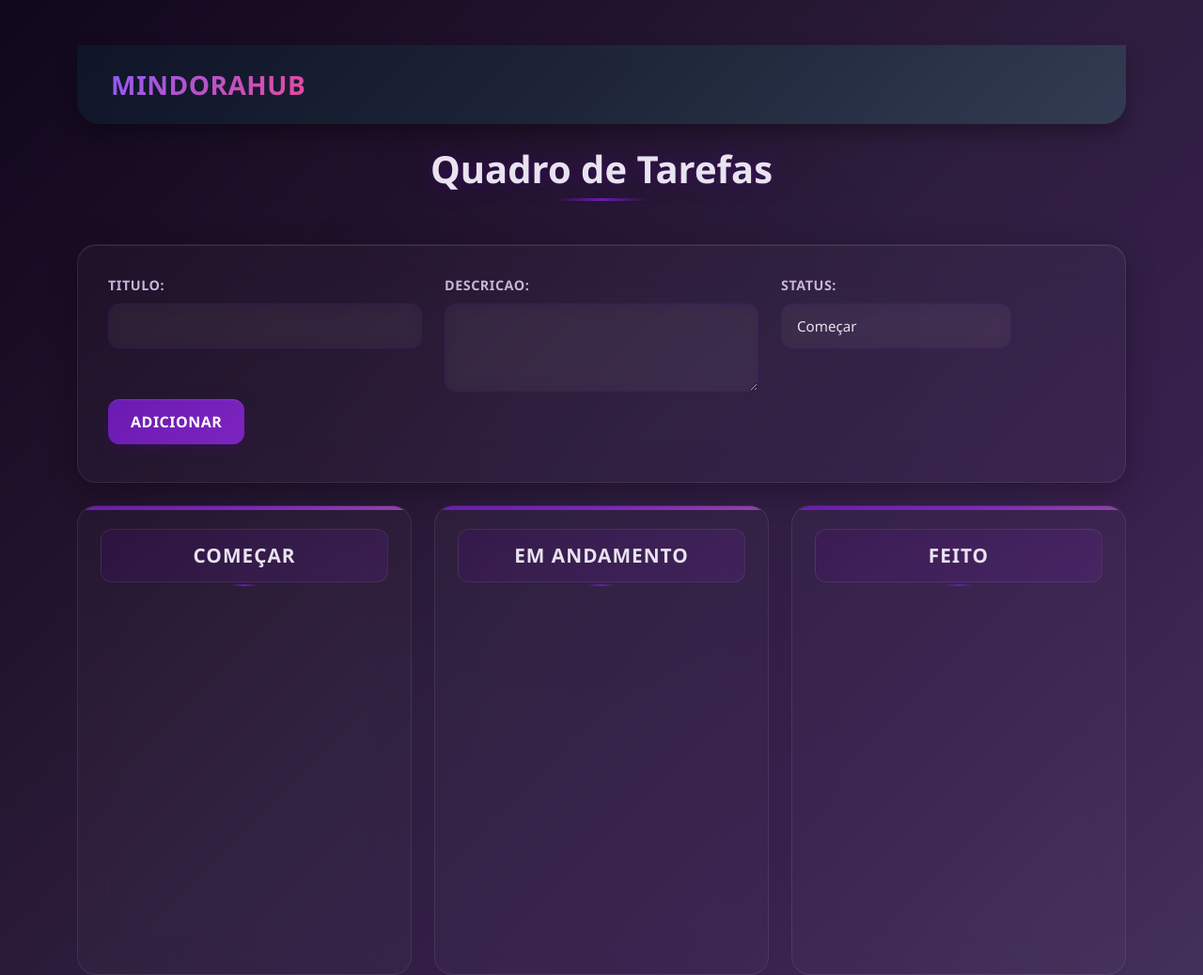
After one commit to BrenoMontenegro/traducao-academica, a Django app: page /tarefas/ in a window 1280 px wide. The commit adds this page. Shown: the whole page at 94% size. Run offline with Django 5.2, Linux system fonts and the light colour scheme; data that the repository does not hold is empty; parts of the project's set-up code (start-up, migrations or seed data) failed here and were passed over.

Commit message:
finalizando as funcionalidades da tela de atividades

```diff
--- a/backend/meu_app/forms.py
+++ b/backend/meu_app/forms.py
@@ -1,5 +1,7 @@
 from django import forms
 from .models import Usuario
+from django.db import models
+from .models import Tarefa
 
 class UsuarioForm(forms.ModelForm):
     class Meta:
@@ -8,3 +10,13 @@ class UsuarioForm(forms.ModelForm):
         widgets = {
             'senha': forms.PasswordInput()
         }
+
+class TarefaForm(forms.ModelForm):
+    class Meta:
+        model = Tarefa
+        fields = ['titulo', 'descricao', 'status']
+        widgets = {
+            'titulo': forms.TextInput(attrs={'class': 'form-control'}),
+            'descricao': forms.Textarea(attrs={'class': 'form-control', 'rows': 3}),
+            'status': forms.Select(attrs={'class': 'form-select'}),
+        }
--- /dev/null
+++ b/backend/meu_app/static/meu_app/estilo-tarefas.css
@@ -0,0 +1,355 @@
+* {
+    margin: 0;
+    padding: 0;
+    box-sizing: border-box;
+}
+
+:root {
+    --primary-gradient: linear-gradient(135deg, #6a1bb1 0%, #7d24c0 50%, #9341aa 100%);
+}
+
+body {
+    background: linear-gradient(135deg, #10071d 0%, #1f1129 25%, #2d1d3d 50%, #38204d 75%, #43305a 100%);
+    min-height: 100vh;
+    font-family: 'Segoe UI', Tahoma, Geneva, Verdana, sans-serif;
+    color: #e8e3f0;
+    position: relative;
+    overflow-x: hidden;
+    margin: 0;
+    padding: 0;
+}
+
+body::before {
+    content: '';
+    position: fixed;
+    top: 0;
+    left: 0;
+    width: 100%;
+    height: 100%;
+    background:
+        radial-gradient(circle at 20% 20%, rgba(88, 0, 146, 0.08) 0%, transparent 50%),
+        radial-gradient(circle at 80% 80%, rgba(55, 0, 100, 0.08) 0%, transparent 50%),
+        radial-gradient(circle at 40% 70%, rgba(90, 0, 120, 0.04) 0%, transparent 50%);
+    pointer-events: none;
+    z-index: -1;
+}
+
+.header-site {
+    position: static;
+    margin-top: 0;
+    padding-top: 0;
+    border-top: 0;
+    background: linear-gradient(135deg, rgba(15, 23, 42, 0.85), rgba(30, 41, 59, 0.85), rgba(51, 65, 85, 0.85));
+    backdrop-filter: blur(16px);
+    border-bottom: 1px solid var(--glass-border);
+    box-shadow: 0 10px 20px rgba(0, 0, 0, 0.3);
+    padding: 1rem 2rem;
+    border-radius: 0 0 24px 24px;
+    transition: all 0.3s ease;
+}
+
+.header-site {
+    all: unset;
+    display: block;
+    background: linear-gradient(135deg, rgba(15, 23, 42, 0.85), rgba(30, 41, 59, 0.85), rgba(51, 65, 85, 0.85));
+    padding: 1rem 2rem;
+    border-radius: 0 0 24px 24px;
+    box-shadow: 0 10px 20px rgba(0, 0, 0, 0.3);
+}
+
+
+.header-site .navbar {
+    background: transparent !important;
+    padding: 0;
+}
+
+.header-site .navbar-brand {
+    font-size: 1.75rem;
+    font-weight: 800;
+    background: linear-gradient(135deg, #8b5cf6, #ec4899);
+    -webkit-background-clip: text;
+    -webkit-text-fill-color: transparent;
+    background-clip: text;
+    letter-spacing: 0.5px;
+    text-shadow: none;
+    transition: none;
+}
+
+.header-site .navbar-brand:hover {
+    transform: scale(1.02);
+    transition: transform 0.2s ease;
+}
+
+h2 {
+    color: #e8e3f0;
+    font-size: 2.5rem;
+    font-weight: 700;
+    text-shadow: 0 0 20px rgba(88, 0, 146, 0.5);
+    margin-bottom: 2rem;
+    position: relative;
+}
+
+h2::after {
+    content: '';
+    position: absolute;
+    bottom: -10px;
+    left: 50%;
+    transform: translateX(-50%);
+    width: 100px;
+    height: 3px;
+    background: linear-gradient(90deg, transparent, #6a1bb1, transparent);
+    border-radius: 2px;
+}
+
+form {
+    background: rgba(255, 255, 255, 0.025);
+    backdrop-filter: blur(20px);
+    border: 1px solid rgba(255, 255, 255, 0.08);
+    border-radius: 20px;
+    padding: 2rem;
+    margin-bottom: 2rem;
+    box-shadow:
+        0 8px 32px rgba(0, 0, 0, 0.3),
+        inset 0 1px 0 rgba(255, 255, 255, 0.08);
+}
+
+label {
+    color: #c8b5d8;
+    font-weight: 600;
+    font-size: 0.9rem;
+    margin-bottom: 0.5rem;
+    display: block;
+    text-transform: uppercase;
+    letter-spacing: 0.5px;
+}
+
+input[type="text"],
+input[type="email"],
+textarea,
+select {
+    background: rgba(255, 255, 255, 0.035) !important;
+    border: 1px solid rgba(88, 0, 146, 0.25) !important;
+    border-radius: 12px !important;
+    color: #e8e3f0 !important;
+    padding: 0.75rem 1rem !important;
+    font-size: 0.95rem !important;
+    transition: all 0.3s ease !important;
+    backdrop-filter: blur(10px);
+}
+
+input[type="text"]:focus,
+input[type="email"]:focus,
+textarea:focus,
+select:focus {
+    outline: none !important;
+    border-color: #7a1fd1 !important;
+    box-shadow:
+        0 0 0 0.2rem rgba(88, 0, 146, 0.2) !important,
+        0 0 15px rgba(88, 0, 146, 0.25) !important;
+    background: rgba(255, 255, 255, 0.06) !important;
+}
+
+input::placeholder,
+textarea::placeholder {
+    color: #a08fb0 !important;
+}
+
+.btn-primary,
+.btn-adicionar {
+    background: linear-gradient(135deg, #6a1bb1 0%, #7d24c0 100%) !important;
+    border: none !important;
+    border-radius: 12px !important;
+    padding: 0.75rem 1.5rem !important;
+    font-weight: 600 !important;
+    text-transform: uppercase !important;
+    letter-spacing: 0.5px !important;
+    transition: all 0.3s ease !important;
+    box-shadow:
+        0 4px 15px rgba(88, 0, 146, 0.25),
+        inset 0 1px 0 rgba(255, 255, 255, 0.1) !important;
+}
+
+.btn-primary:hover,
+.btn-adicionar:hover {
+    transform: translateY(-2px) !important;
+    box-shadow:
+        0 6px 20px rgba(88, 0, 146, 0.35),
+        inset 0 1px 0 rgba(255, 255, 255, 0.15) !important;
+    background: linear-gradient(135deg, #7d24c0 0%, #6a1bb1 100%) !important;
+}
+
+.btn-primary:active,
+.btn-adicionar:active {
+    transform: translateY(0) !important;
+}
+
+.coluna-kanban {
+    background: rgba(255, 255, 255, 0.025);
+    backdrop-filter: blur(20px);
+    border: 1px solid rgba(255, 255, 255, 0.08);
+    border-radius: 20px;
+    padding: 1.5rem;
+    min-height: 500px;
+    transition: all 0.3s ease;
+    position: relative;
+    overflow: hidden;
+}
+
+.coluna-kanban::before {
+    content: '';
+    position: absolute;
+    top: 0;
+    left: 0;
+    right: 0;
+    height: 4px;
+    background: linear-gradient(90deg, #6a1bb1, #7d24c0, #9341aa);
+    border-radius: 20px 20px 0 0;
+}
+
+.coluna-kanban:hover {
+    transform: translateY(-5px);
+    box-shadow:
+        0 10px 40px rgba(0, 0, 0, 0.3),
+        inset 0 1px 0 rgba(255, 255, 255, 0.08);
+    border-color: rgba(88, 0, 146, 0.25);
+}
+
+.titulo-coluna {
+    font-size: 1.3rem;
+    font-weight: 700;
+    color: #e8e3f0;
+    text-align: center;
+    margin-bottom: 1.5rem;
+    padding: 0.75rem;
+    background: linear-gradient(135deg, rgba(88, 0, 146, 0.15), rgba(125, 36, 192, 0.15));
+    border-radius: 12px;
+    border: 1px solid rgba(255, 255, 255, 0.08);
+    text-transform: uppercase;
+    letter-spacing: 1px;
+    position: relative;
+}
+
+.titulo-coluna::after {
+    content: '';
+    position: absolute;
+    bottom: -5px;
+    left: 50%;
+    transform: translateX(-50%);
+    width: 30px;
+    height: 2px;
+    background: linear-gradient(90deg, transparent, #6a1bb1, transparent);
+    border-radius: 1px;
+}
+
+.cartao-kanban {
+    background: rgba(255, 255, 255, 0.035);
+    backdrop-filter: blur(15px);
+    border: 1px solid rgba(255, 255, 255, 0.08);
+    border-radius: 15px;
+    padding: 1.25rem;
+    margin-bottom: 1rem;
+    cursor: move;
+    transition: all 0.3s ease;
+    position: relative;
+    overflow: hidden;
+    animation: fadeInUp 0.5s ease-out;
+}
+
+.cartao-kanban::before {
+    content: '';
+    position: absolute;
+    top: 0;
+    left: 0;
+    right: 0;
+    height: 2px;
+    background: linear-gradient(90deg, #6a1bb1, #7d24c0);
+    opacity: 0;
+    transition: opacity 0.3s ease;
+}
+
+.cartao-kanban:hover {
+    transform: translateY(-3px) scale(1.02);
+    box-shadow:
+        0 8px 25px rgba(0, 0, 0, 0.25),
+        inset 0 1px 0 rgba(255, 255, 255, 0.08);
+    border-color: rgba(88, 0, 146, 0.3);
+    background: rgba(255, 255, 255, 0.06);
+}
+
+.cartao-kanban:hover::before {
+    opacity: 1;
+}
+
+.cartao-kanban strong {
+    color: #e8e3f0;
+    font-size: 1.1rem;
+    font-weight: 600;
+    display: block;
+    margin-bottom: 0.5rem;
+}
+
+.cartao-kanban {
+    color: #c8b5d8;
+    font-size: 0.95rem;
+    line-height: 1.4;
+}
+
+.cartao-kanban.arrastando {
+    opacity: 0.7;
+    transform: rotate(5deg) scale(1.05);
+    box-shadow: 0 10px 30px rgba(88, 0, 146, 0.3);
+}
+
+.coluna-kanban.drop-zone {
+    background: rgba(88, 0, 146, 0.08);
+    border-color: rgba(88, 0, 146, 0.4);
+    transform: scale(1.02);
+}
+
+@keyframes fadeInUp {
+    from {
+        opacity: 0;
+        transform: translateY(30px);
+    }
+    to {
+        opacity: 1;
+        transform: translateY(0);
+    }
+}
+
+.container {
+    position: relative;
+    z-index: 1;
+}
+
+.container::before {
+    content: '';
+    position: fixed;
+    top: 0;
+    left: 0;
+    width: 100%;
+    height: 100%;
+    background: radial-gradient(circle at var(--mouse-x, 50%) var(--mouse-y, 50%), rgba(88, 0, 146, 0.02) 0%, transparent 50%);
+    pointer-events: none;
+    z-index: -1;
+    transition: opacity 0.3s ease;
+}
+
+@media (max-width: 768px) {
+    body {
+        padding: 1rem;
+    }
+
+    h2 {
+        font-size: 2rem;
+    }
+
+    .coluna-kanban {
+        margin-bottom: 1.5rem;
+        min-height: 300px;
+    }
+
+    form {
+        padding: 1.5rem;
+    }
+}
--- /dev/null
+++ b/backend/meu_app/templates/meu_app/tarefas.html
@@ -0,0 +1,77 @@
+{% load static %}
+<!DOCTYPE html>
+<html lang="pt-br">
+<head>
+    <meta charset="UTF-8">
+    <title>Quadro de Tarefas</title>
+    <link href="https://cdn.jsdelivr.net/npm/bootstrap@5.3.0/dist/css/bootstrap.min.css" rel="stylesheet">
+    <link rel="stylesheet" href="{% static 'meu_app/estilo-tarefas.css' %}">
+</head>
+<body class="container mt-5">
+
+    <header class="header-site d-flex justify-content-between align-items-center px-4 py-3 mb-4">
+        <nav class="navbar navbar-expand-lg navbar-dark bg-dark">
+            <div class="container-fluid">
+                <a class="navbar-brand" href="{% url 'home' %}">MINDORAHUB</a>
+            </div>
+        </nav>
+    </header>
+
+    <div class="row text-center mb-4">
+        <h2>Quadro de Tarefas</h2>
+    </div>
+
+    <form method="post" class="mb-4">
+    {% csrf_token %}
+    <div class="row">
+        <div class="col-md-4 mb-2">{{ form.titulo.label_tag }}{{ form.titulo }}</div>
+        <div class="col-md-4 mb-2">{{ form.descricao.label_tag }}{{ form.descricao }}</div>
+        <div class="col-md-3 mb-2">{{ form.status.label_tag }}{{ form.status }}</div>
+        <div class="col-md-2 mb-2">
+            <button type="submit" class="btn-adicionar" style="color:white;">Adicionar</button>
+        </div>
+    </div>
+    </form>
+
+    <div class="row">
+        <div class="col-md-4">
+            <div class="coluna-kanban" id="coluna-comecar">
+                <div class="titulo-coluna">Começar</div>
+                {% for tarefa in comecar %}
+                    <div class="cartao-kanban" draggable="true" data-id="{{ tarefa.id }}">
+                        <strong>{{ tarefa.titulo }}</strong><br>
+                        {{ tarefa.descricao }}
+                    </div>
+                {% endfor %}
+            </div>
+        </div>
+
+        <div class="col-md-4">
+            <div class="coluna-kanban" id="coluna-andamento">
+                <div class="titulo-coluna">Em Andamento</div>
+                {% for tarefa in andamento %}
+                    <div class="cartao-kanban" draggable="true" data-id="{{ tarefa.id }}">
+                        <strong>{{ tarefa.titulo }}</strong><br>
+                        {{ tarefa.descricao }}
+                    </div>
+                {% endfor %}
+            </div>
+        </div>
+
+        <div class="col-md-4">
+            <div class="coluna-kanban" id="coluna-feito">
+                <div class="titulo-coluna">Feito</div>
+                {% for tarefa in feito %}
+                    <div class="cartao-kanban" draggable="true" data-id="{{ tarefa.id }}">
+                        <strong>{{ tarefa.titulo }}</strong><br>
+                        {{ tarefa.descricao }}
+                    </div>
+                {% endfor %}
+            </div>
+        </div>
+    </div>
+
+    <script src="{% static 'meu_app/tarefas.js' %}"></script>
+
+</body>
+</html>
--- a/backend/meu_app/urls.py
+++ b/backend/meu_app/urls.py
@@ -22,6 +22,7 @@ urlpatterns = [
     path('dashboard/', views.dashboard, name='dashboard'),
     path('tempo-estudo-ao-vivo/', views.tempo_estudo_ao_vivo, name='tempo_estudo_ao_vivo'),
     path('obter_tempo_estudado_hoje/', views.obter_tempo_estudado_hoje, name='obter_tempo_estudado_hoje'),
+    path('tarefas/', views.quadro_tarefas, name='tarefas'),
 ]
 
 if settings.DEBUG:
--- a/backend/meu_app/views.py
+++ b/backend/meu_app/views.py
@@ -8,7 +8,7 @@ from django.contrib import messages
 from .tasks import enviar_email_welcome
 from django.contrib.auth.signals import user_logged_in, user_logged_out
 from django.dispatch import receiver
-from .models import SessaoEstudo, MetaEstudo
+from .models import SessaoEstudo, MetaEstudo, Tarefa
 from django.db.models import Sum, F, ExpressionWrapper, DurationField
 import json
 from django.utils.timezone import now
@@ -17,6 +17,8 @@ from django.utils.timezone import timedelta
 from datetime import datetime, time
 from django.utils.timezone import make_aware
 from django.utils import timezone
+from .models import Tarefa
+from .forms import TarefaForm
 
 def registrar_usuario(request):
     if request.method == 'POST':
@@ -347,3 +349,22 @@ def obter_tempo_estudado_hoje(request):
         minutos_hoje += round(duracao_atual.total_seconds() / 60, 2)
 
     return JsonResponse({'tempo_estudado_hoje': f"{minutos_hoje:.2f}"})
+
+
+def quadro_tarefas(request):
+    if request.method == 'POST':
+        form = TarefaForm(request.POST)
+        if form.is_valid():
+            form.save()
+            return redirect('tarefas')
+    else:
+        form = TarefaForm()
+
+    contexto = {
+        'form': form,
+        'comecar': Tarefa.objects.filter(status='COMECAR'),
+        'andamento': Tarefa.objects.filter(status='ANDAMENTO'),
+        'feito': Tarefa.objects.filter(status='FEITO'),
+    }
+
+    return render(request, 'meu_app/tarefas.html', contexto)
```
Also changed, not shown: backend/meu_app/models.py (+14 -0 lines), backend/meu_app/templates/meu_app/home.html (+6 -3 lines), backend/meu_app/migrations/0005_tarefa.py (added), backend/meu_app/migrations/0006_tarefaform.py (added), backend/meu_app/static/meu_app/tarefas.js (added).
